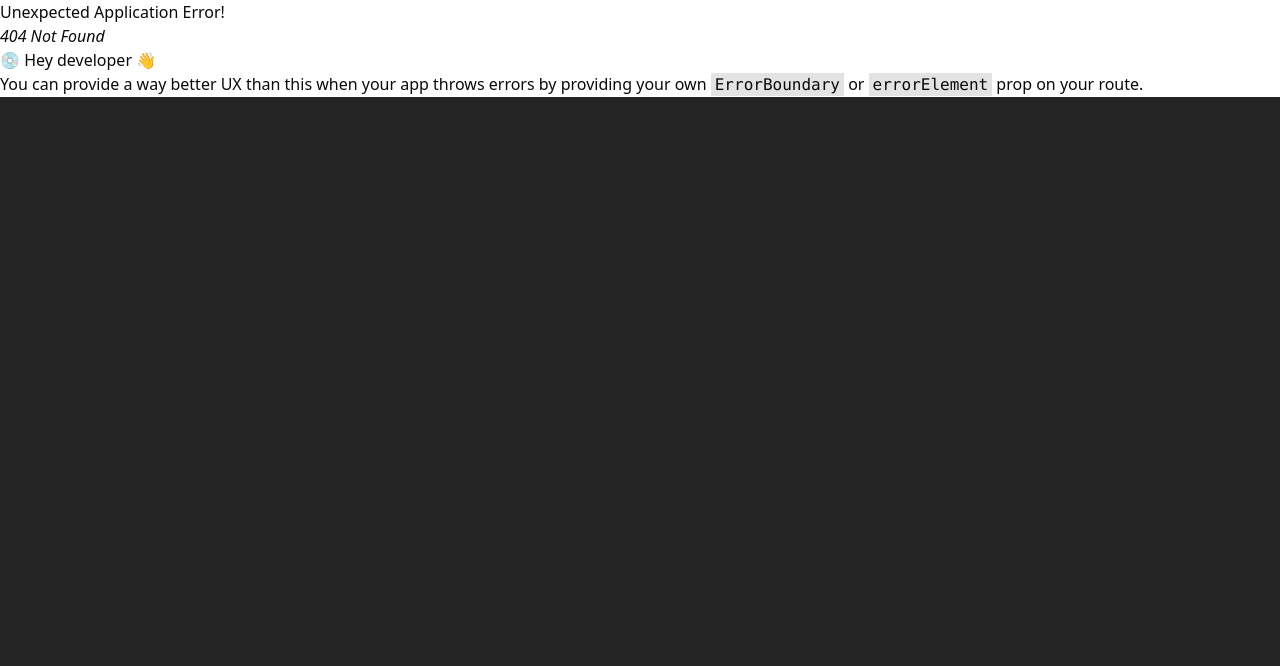
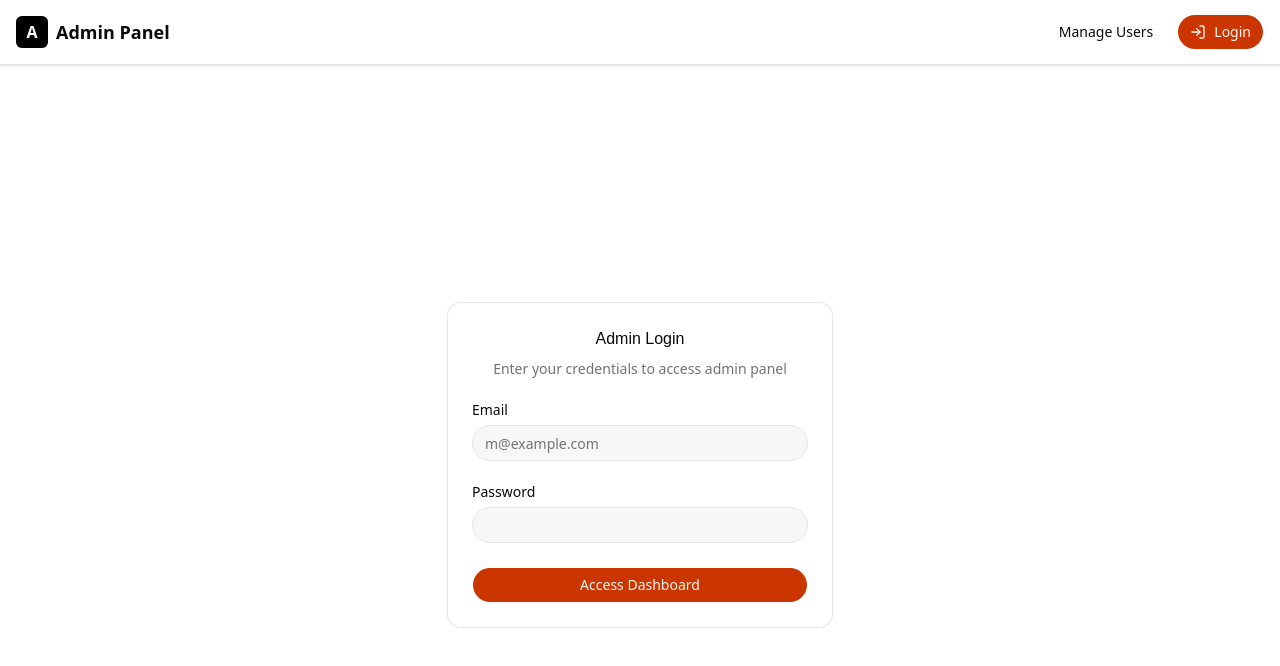
Before and after one commit to Dinil-Denny/UserManagementApp, a React (Vite) app in the folder client/: page /admin/login in a window 1280 px wide. Before the commit this address had no page. Shown: the top 666 px of the page. Built offline with nearby package versions, Linux system fonts and the light colour scheme.

Commit message:
Admin login form designed

```diff
--- a/client/src/main.tsx
+++ b/client/src/main.tsx
@@ -15,12 +15,19 @@ import UserLogin from "./pages/user/userLogin";
 import UserRegister from '@pages/user/userRegister';
 import InputOTPForm from '@pages/user/otp';
 
+//admin pages
+import AdminLogin from '@pages/admin/adminLogin';
+
 const router = createBrowserRouter(
   createRoutesFromElements(
     <Route path='/' element={<App/>}>
-      <Route path='/login' element={<UserLogin/>}></Route>
-      <Route path='/register' element={<UserRegister/>}></Route>
-      <Route path='/otp-verification' element={<InputOTPForm/>}></Route>
+      {/* ---------------user routes----------------- */}
+      <Route path='/login' element={<UserLogin/>}/>
+      <Route path='/register' element={<UserRegister/>}/>
+      <Route path='/otp-verification' element={<InputOTPForm/>}/>
+
+      {/* ----------------admin routes----------------- */}
+      <Route path='/admin/login' element={<AdminLogin/>}/>
     </Route>
   )
 )
--- /dev/null
+++ b/client/src/pages/admin/adminLogin.tsx
@@ -0,0 +1,54 @@
+import { Button } from "@components/ui/button";
+import {
+  Card,
+  CardContent,
+  CardDescription,
+  CardFooter,
+  CardHeader,
+  CardTitle,
+} from "@components/ui/card";
+import { Input } from "@components/ui/input";
+import { Label } from "@components/ui/label";
+
+const AdminLogin = () => {
+  return (
+    <div className="h-screen flex items-center justify-center">
+      <Card className="w-full max-w-sm">
+        <CardHeader>
+          <CardTitle className="text-center">Admin Login</CardTitle>
+          <CardDescription className="text-center">
+            Enter your credentials to access admin panel
+          </CardDescription>
+        </CardHeader>
+        <CardContent>
+          <form>
+            <div className="flex flex-col gap-6">
+              <div className="grid gap-2">
+                <Label htmlFor="email">Email</Label>
+                <Input
+                  id="email"
+                  type="email"
+                  placeholder="m@example.com"
+                  required
+                />
+              </div>
+              <div className="grid gap-2">
+                <div className="flex items-center">
+                  <Label htmlFor="password">Password</Label>
+                </div>
+                <Input id="password" type="password" required />
+              </div>
+            </div>
+          </form>
+        </CardContent>
+        <CardFooter className="flex-col gap-2">
+          <Button type="submit" className="w-full cursor-pointer">
+            Access Dashboard
+          </Button>
+        </CardFooter>
+      </Card>
+    </div>
+  );
+};
+
+export default AdminLogin;
```
